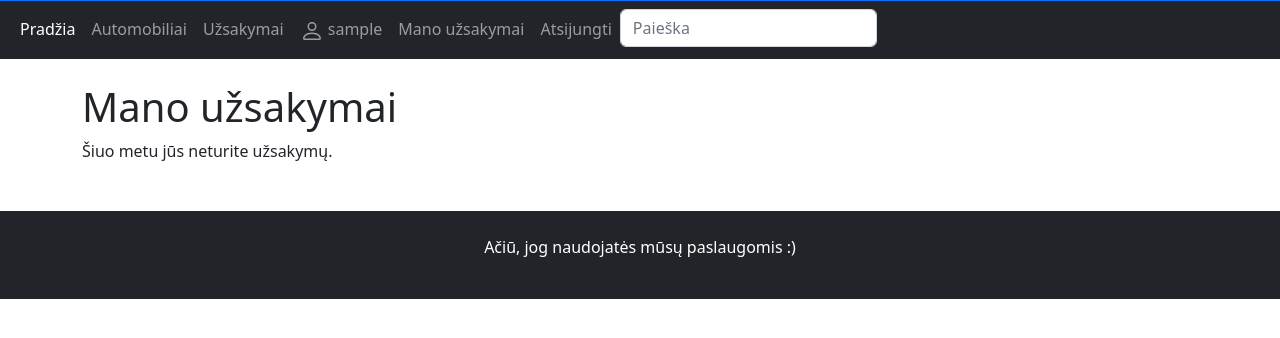
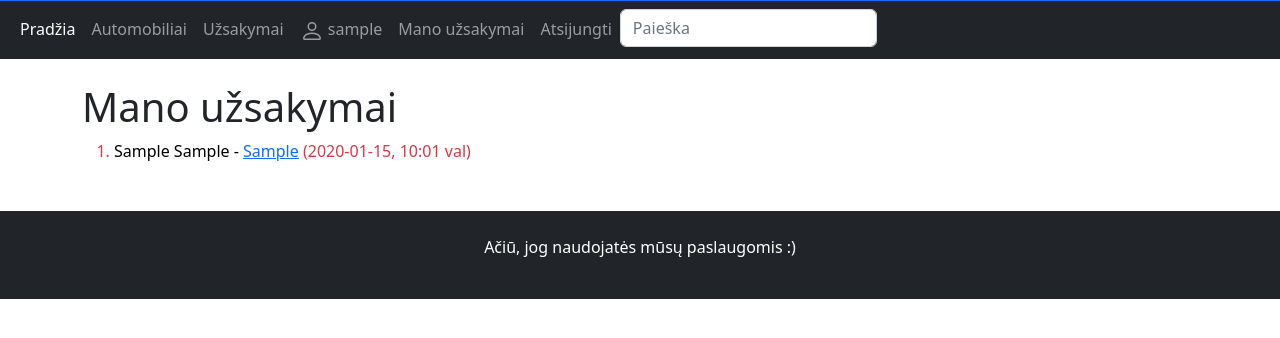
Before and after one commit to TomaDovydene/Autoservice_Django, a Django app: page /autoservice/my_orders/ in a window 1280 px wide. Shown: the part 221-559 px from the top of the page. Run offline with Django 4.2, Linux system fonts and the light colour scheme; a user stored in the database is signed in; tables that the repository leaves empty hold one stand-in row (values such as "Sample post").

Commit message:
Vartotojui matomi jo uzsakymai. Pataisytos kitos smulkmenos

```diff
--- a/mysite/autoservice/models.py
+++ b/mysite/autoservice/models.py
@@ -1,6 +1,9 @@
 from django.db import models
 from django.contrib.auth.models import User
-from datetime import date
+# from datetime import date
+from datetime import *
+import pytz
+utc = pytz.UTC
 
 
 # Create your models here.
@@ -72,7 +75,7 @@ class Order(models.Model):
         return f"{self.vehicle} ({self.date}) - {self.status}"
 
     def is_overdue(self):
-        if self.due_back and date.today() > self.due_back:
+        if self.due_back and datetime.now().replace(tzinfo=utc) > self.due_back:
             return True
         return False
 
--- a/mysite/autoservice/templates/my_orders.html
+++ b/mysite/autoservice/templates/my_orders.html
@@ -6,14 +6,14 @@
     <h1>Mano užsakymai</h1>
 
     {% if orders %}
-    <ul>
+    <ol>
 
       {% for order in orders %}
       <li class="{% if order.is_overdue %}text-danger{% endif %}">
-        <a href="{% url 'order' order.pk %}">{{ order.order.plate }}</a> ({{ order.due_back }})
+          <span style="color:black;"> {{ order.vehicle.vehicle_model }} - <a href="{% url 'order' order.pk %}">{{ order.vehicle.plate }}</a> </span>({{ order.due_back|date:"Y-m-d, f:m" }} val)
       </li>
       {% endfor %}
-    </ul>
+    </ol>
 
     {% else %}
       <p>Šiuo metu jūs neturite užsakymų.</p>
--- a/mysite/autoservice/templates/order.html
+++ b/mysite/autoservice/templates/order.html
@@ -6,8 +6,8 @@
 <h1>{{ order.title }}</h1>
 <ul>
     <li><strong>Automobilis: </strong>{{ order.vehicle }}</li>
-    <li><strong>Užsakymo data: </strong>{{ order.date }}</li>
-    <li><strong>Bus sutvarkyta: </strong>{{ order.due_back}}</li>
+    <li><strong>Užsakymo data: </strong>{{ order.date|date:"Y-m-d, f:m" }} val</li>
+    <li><strong>Bus sutvarkyta: </strong>{{ order.due_back|date:"Y-m-d, f:m" }} val</li>
     {% if order.status == 'i' %}
     <li><b>Užsakymo būsena: </b> <b class="text-success"> {{ order.get_status_display }} </b></li>
     {% elif order.status == 'a' %}
--- a/mysite/autoservice/views.py
+++ b/mysite/autoservice/views.py
@@ -68,6 +68,7 @@ class OrderDetailView(generic.DetailView):
 class ClientOrdersListView(LoginRequiredMixin, generic.ListView):
     model = Order
     template_name = "my_orders.html"
+    context_object_name = "orders"
 
     def get_queryset(self):
         return Order.objects.filter(client=self.request.user).order_by('due_back')
```
